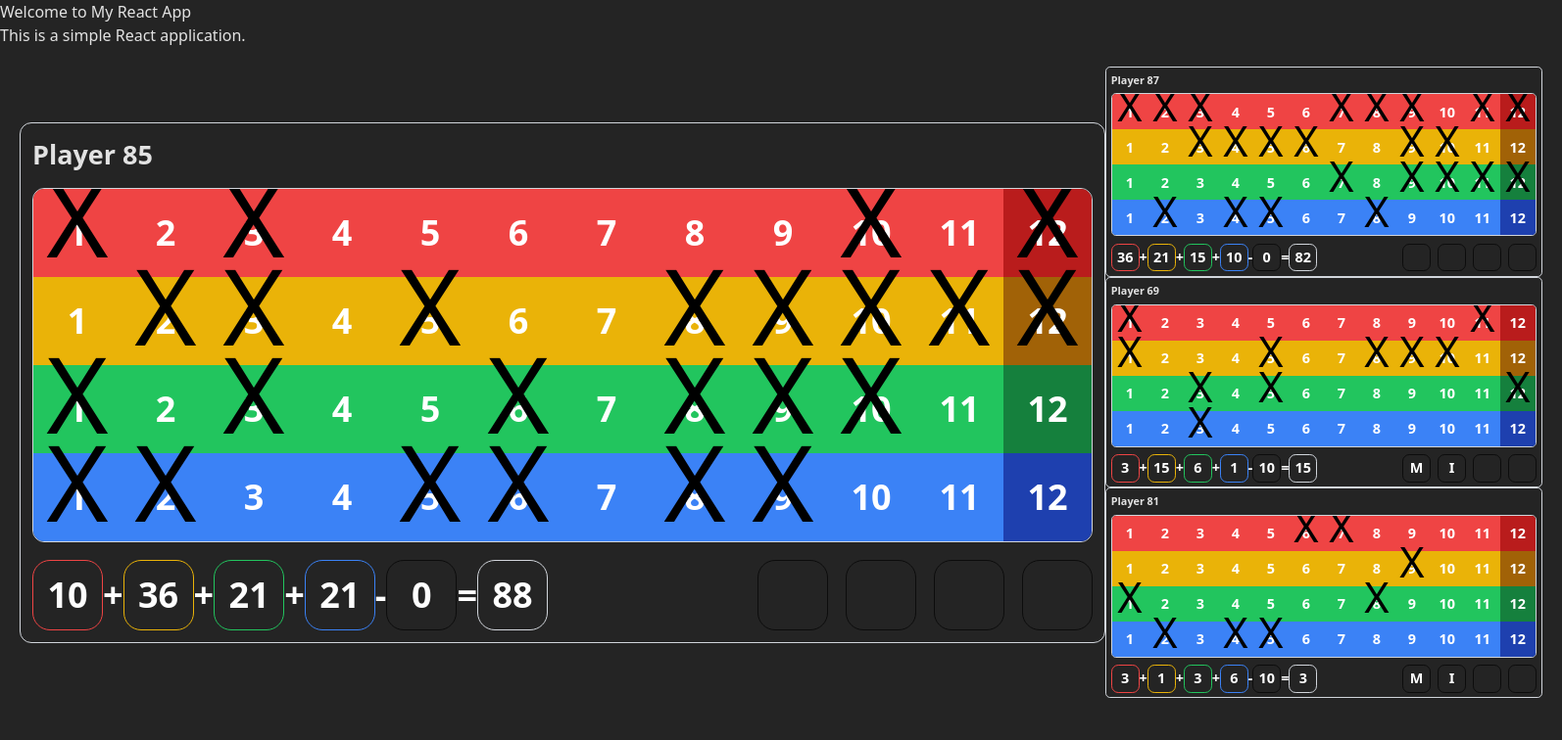
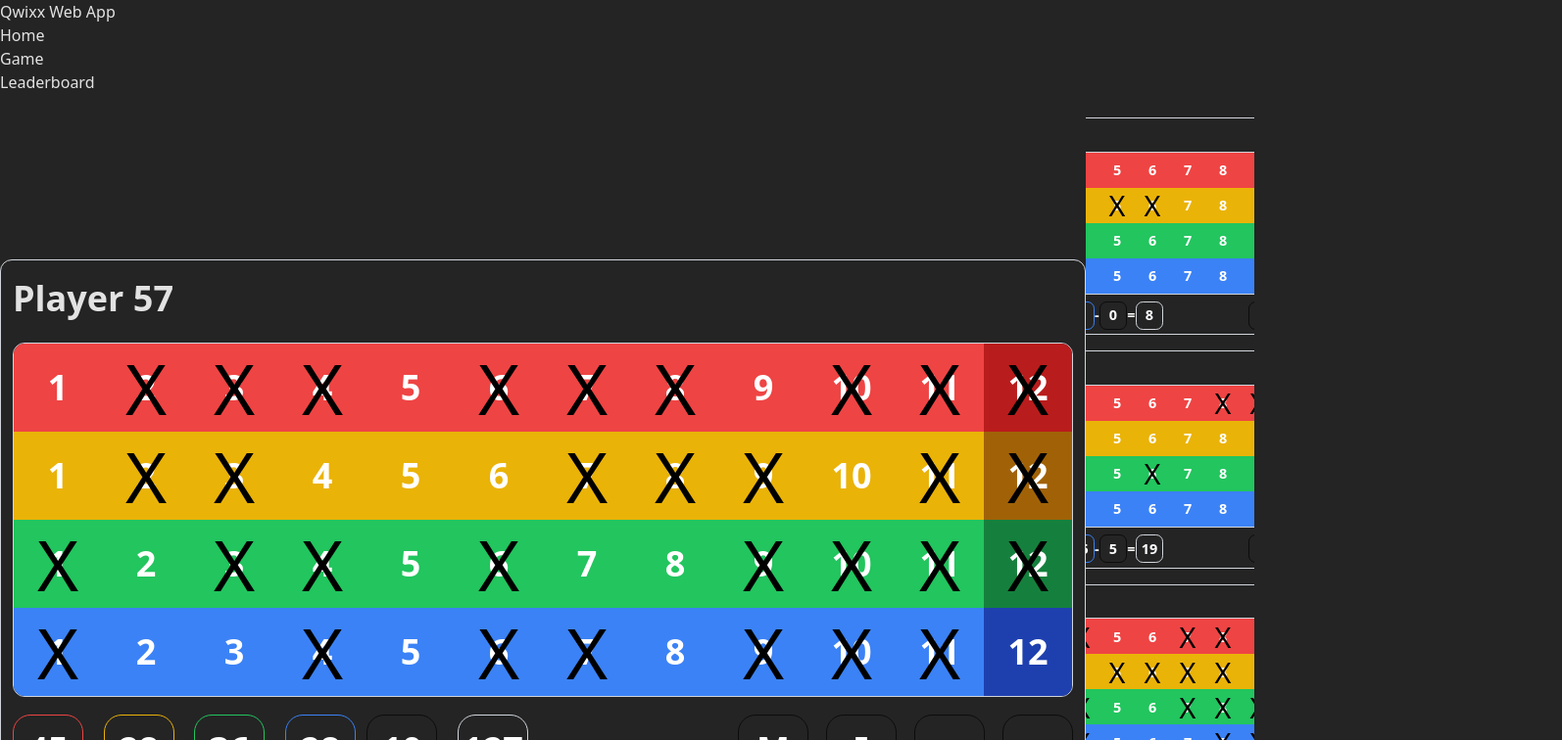
Before and after one commit to KatsimpasKonstantinos/qwixx-webapp, a React (Vite) app: page / in a window 1280 px wide. Shown: the top 756 px of the page at 98% size, 1594 px wide, since content can reach past the window. Built offline with nearby package versions, Linux system fonts and the light colour scheme.

Commit message:
basic leaderboard layout

```diff
--- /dev/null
+++ b/src/App.css
@@ -0,0 +1,12 @@
+.App {
+    display: flex;
+    flex-direction: column;
+    height: 100vh;
+    width: 100vw;
+}
+
+.Content {
+    flex: 1;
+    overflow: auto;
+    overflow: hidden;
+}
--- a/src/App.tsx
+++ b/src/App.tsx
@@ -1,12 +1,15 @@
+import './App.css'
+import Header from "./components/Header"
 import Game from "./pages/Game"
 
 function App() {
 
   return (
     <div className="App">
-      <h1>Welcome to My React App</h1>
-      <p>This is a simple React application.</p>
-      <Game />
+      <Header />
+      <div className='Content'>
+        <Game />
+      </div>
     </div>
   )
 }
--- /dev/null
+++ b/src/components/Header.css
@@ -0,0 +1,3 @@
+.Header {
+    height: 10vh;
+}
--- /dev/null
+++ b/src/components/Header.tsx
@@ -0,0 +1,16 @@
+function Header() {
+    return (
+        <header className="Header">
+            <h1>Qwixx Web App</h1>
+            <nav>
+                <ul>
+                    <li><a href="/">Home</a></li>
+                    <li><a href="/game">Game</a></li>
+                    <li><a href="/leaderboard">Leaderboard</a></li>
+                </ul>
+            </nav>
+        </header>
+    );
+}
+
+export default Header;
--- /dev/null
+++ b/src/components/Leaderboard.css
@@ -0,0 +1,10 @@
+.Leaderboard {
+    display: flex;
+    flex-direction: column;
+    align-items: center;
+    justify-content: center;
+}
+
+.leaderboard-player-paper {
+    margin: 0.5em;
+}
--- a/src/components/Leaderboard.tsx
+++ b/src/components/Leaderboard.tsx
@@ -1,14 +1,15 @@
+import './Leaderboard.css'
+import type { GameSettings } from "../types/game";
 import type { Player } from "../types/player";
+import PlayerPaper from "./PlayerPaper";
 
-function Leaderboard({ players }: { players: Player[] }) {
-
+function Leaderboard({ players, gameSettings }: { players: Player[], gameSettings: GameSettings }) {
 
     return (
         <div className="Leaderboard">
             {players.map(player => (
-                <div key={player.id} className="leaderboard-player">
-                    <span className="player-name">{player.name}</span>
-                    <span className="player-score">{player.paper.misses}</span>
+                <div className='leaderboard-player-paper'>
+                    <PlayerPaper player={player} gameSettings={gameSettings} self={false} />
                 </div>
             ))}
         </div>
--- a/src/components/PlayerPaper.css
+++ b/src/components/PlayerPaper.css
@@ -4,6 +4,8 @@
     padding: 0.5em;
     display: flex;
     flex-direction: column;
+    pointer-events: none;
+
 }
 
 .player-paper-self {
@@ -15,7 +17,7 @@
 }
 
 .player-paper-player-name {
-    font-size: 1.125em;
+    font-size: 1.5em;
     font-weight: 600;
     display: block;
     margin-bottom: 0.5em;
@@ -44,11 +46,7 @@
     font-weight: bold;
     color: white;
     position: relative;
-}
 
-.player-paper-cell:hover {
-    cursor: pointer;
-    background-color: rgba(0, 0, 0, 0.1) !important;
 }
 
 .player-paper-cell-cross {
@@ -58,9 +56,9 @@
     align-items: center;
     justify-content: center;
     color: black;
-    font-size: 3em;
+    font-size: 2em;
     font-weight: normal;
-    top: -0.3em;
+    pointer-events: none;
 }
 
 .player-paper-bg-red {
--- a/src/index.css
+++ b/src/index.css
@@ -19,7 +19,7 @@
 body {
   margin: 0;
   display: flex;
-  min-width: 320px;
+  min-width: 100vw;
   min-height: 100vh;
 }
 
--- a/src/pages/Game.css
+++ b/src/pages/Game.css
@@ -2,19 +2,19 @@
     display: flex;
     flex-direction: row;
     align-items: center;
-    padding: 20px;
+    width: 100vw;
 }
 
 .Board {
     display: flex;
     flex-direction: column;
     align-items: center;
-    width: 100%;
+    flex: 70;
 }
 
-.leaderboard {
-    display: flex;
-    flex-direction: column;
-    align-items: center;
-    width: 100%;
+.game-leaderboard {
+    flex: 30;
+    overflow-y: auto;
+    max-height: 90vh;
+    padding: 1em;
 }
--- a/src/pages/Game.tsx
+++ b/src/pages/Game.tsx
@@ -4,6 +4,7 @@ import { createDefaultPaper } from '../game/create-papers/default'
 import { gameBaseModes } from '../game/game-base-modes'
 import type { GameSettings } from '../types/game'
 import type { Player } from '../types/player'
+import Leaderboard from '../components/Leaderboard'
 
 function Game() {
 
@@ -40,13 +41,17 @@ function Game() {
     return (
         <div className="Game">
             <div className='Board'>
+                <br />
+                <br />
+                <br />
+                <br />
+                <br />
+                <br />
+                <br />
                 <PlayerPaper player={randomPlayer()} gameSettings={testGameSettings} self={true} />
-
             </div>
-            <div className='leaderboard'>
-                <PlayerPaper player={randomPlayer()} gameSettings={testGameSettings} self={false} />
-                <PlayerPaper player={randomPlayer()} gameSettings={testGameSettings} self={false} />
-                <PlayerPaper player={randomPlayer()} gameSettings={testGameSettings} self={false} />
+            <div className='game-leaderboard'>
+                <Leaderboard players={[randomPlayer(), randomPlayer(), randomPlayer(), randomPlayer(), randomPlayer(), randomPlayer(), randomPlayer()]} gameSettings={testGameSettings} />
             </div>
         </div>
     )
```
